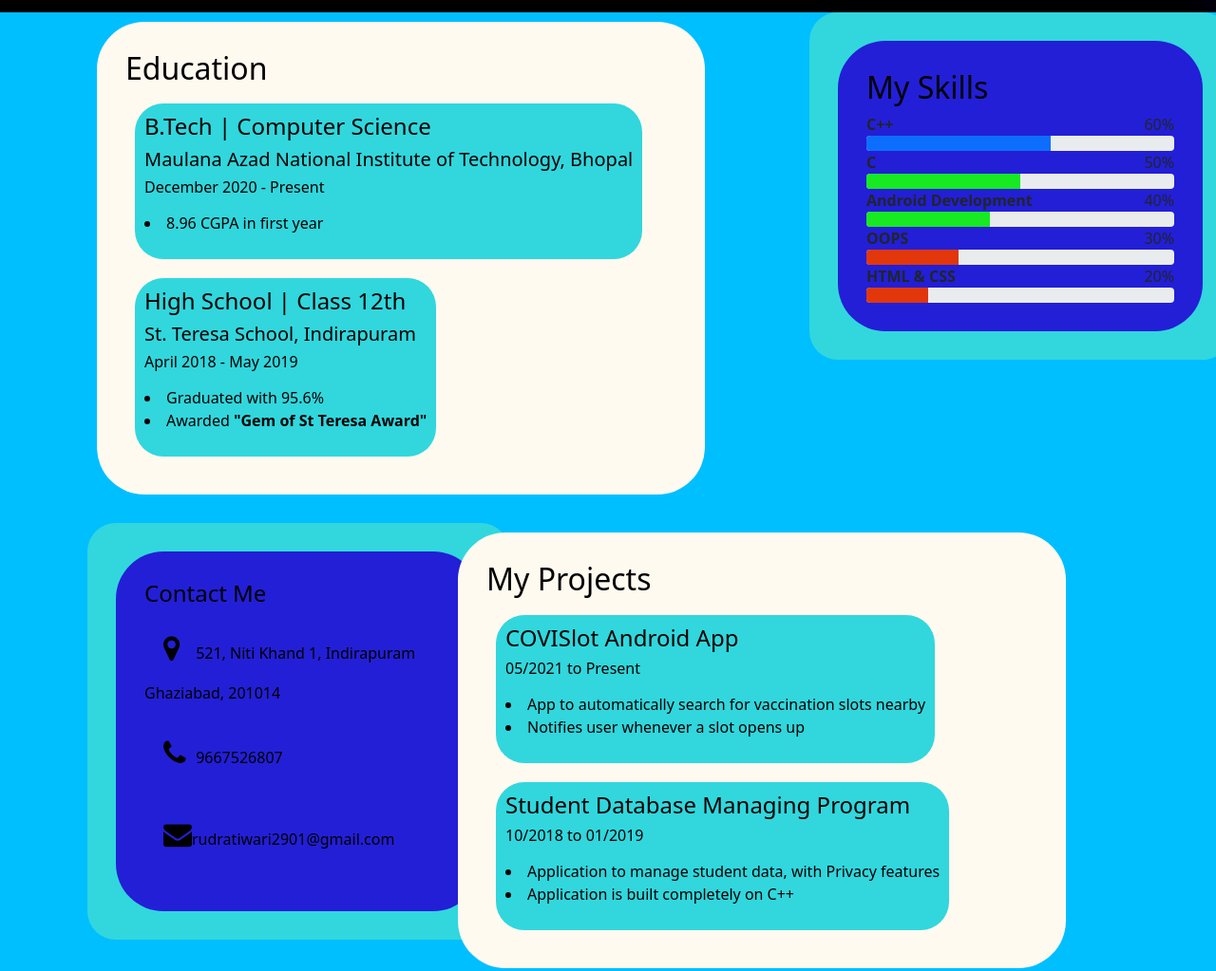
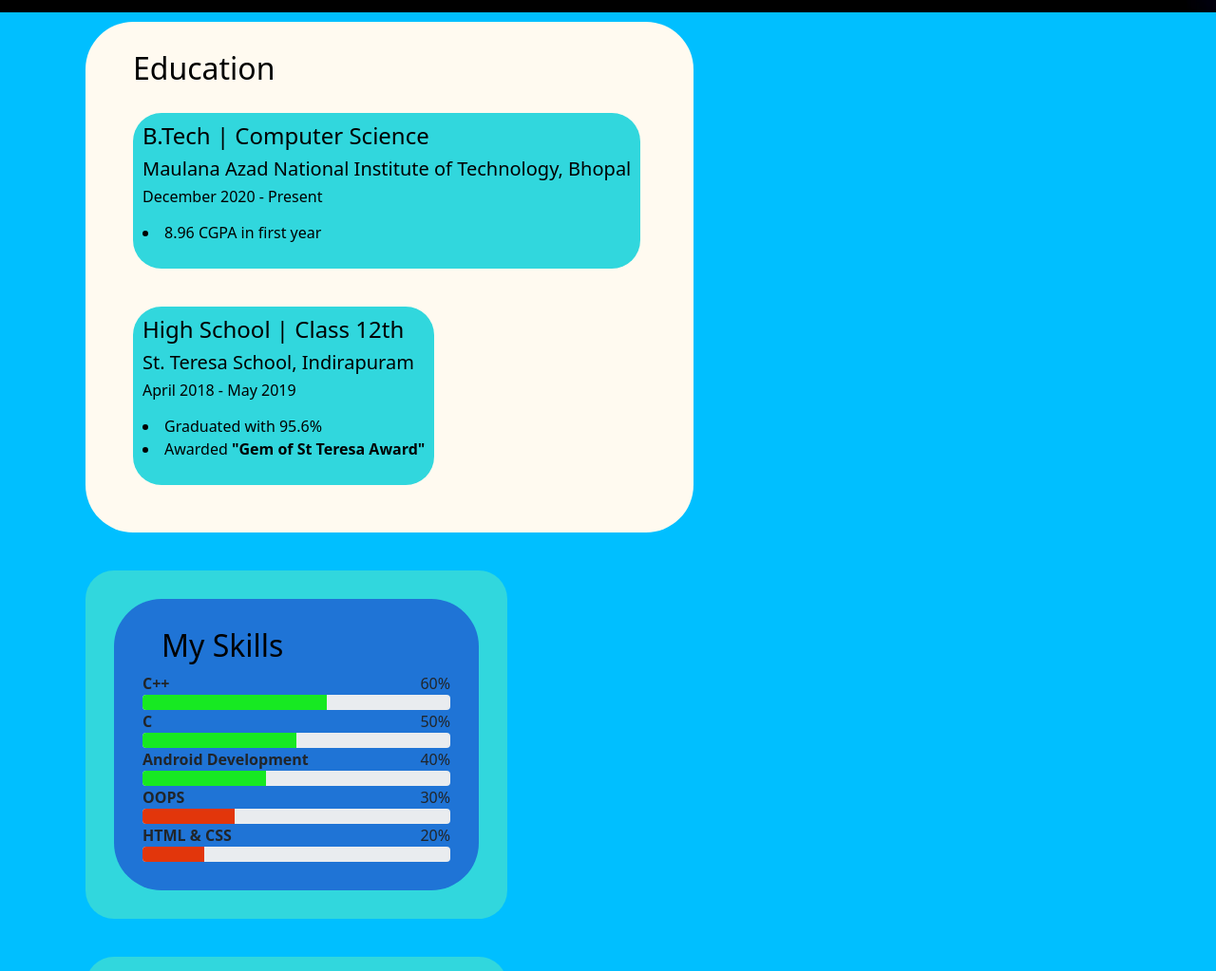
Before and after one commit to rudra2901/resume, a plain HTML site: page index.html in a window 1280 px wide. Shown: the part 797-1820 px from the top of the page at 95% size. Drawn offline with nearby package versions, Linux system fonts and the light colour scheme; a web font is replaced by a local one.

Commit message:
fix: fixed alignments of info section

```diff
--- a/index.html
+++ b/index.html
@@ -58,7 +58,6 @@
             <section id="educationDiv" class="container">
                 <div class="row">
                     <!-- Education card-->
-                    <div class="col-md-8">
                         <div class="education">
                             <h2>Education</h2>
 
@@ -104,10 +103,8 @@
                             </div>
 
                         </div>
-                    </div>
 
                     <!-- Skills Card-->
-                    <div class="col-md-4">
                         <div class="box">
                             <div id="mySkills" class="skills">
                                 <h2>My Skills</h2>
@@ -116,7 +113,7 @@
                                 <span class="pull-right">60%</span>
                                 <div class="progress">
                                     <div class="progress-bar progress-bar-primary" aria-valuenow="60" aria-valuemin="0"
-                                    aria-valuemax="100" style="width:60%;"> </div>
+                                    aria-valuemax="100" style="width:60%; background-color: rgb(23, 233, 34);"> </div>
                                 </div>
 
                                 <strong>C</strong>
@@ -148,7 +145,6 @@
                                 </div>
                             </div>
                         </div>
-                    </div>
                 </div>
             </section>
 
@@ -157,7 +153,6 @@
                 <div class="row">
 
                     <!-- Contacts card-->
-                    <div class="col-md-4">
                         <div class="box">
                             <div class="contact">
                                 <h4>Contact Me</h4>
@@ -166,10 +161,8 @@
                                 <p><i class="fa fa-envelope"></i>rudratiwari2901@gmail.com</p>
                             </div>
                         </div>
-                    </div>
 
                     <!-- Projects card-->
-                    <div class="col-md-4">
                         <div class="projectCard">
                             <h2>My Projects</h2>
 
@@ -210,7 +203,6 @@
                                 </div>
                             </div>
                         </div>
-                    </div>
                 </div>
             </section>
 
@@ -218,7 +210,6 @@
             <section id="addCourses" class="container">
                 <div class="row">
                     <!-- Courses card-->
-                    <div class="col-md-8">
                         <div class="courses">
                             <h2>Additional Courses</h2>
 
@@ -262,9 +253,7 @@
                             </div>
 
                         </div>
-                    </div>
                     <!-- Hobbies Card-->
-                    <div class="col-md-4">
                         <div class="box">
                             <div id="hobbies" class="hobby">
                                 <h2>My Hobbies</h2>
@@ -281,7 +270,6 @@
                                 </ul>
                             </div>
                         </div>
-                    </div>
                 </div>
         </section>
         </section>
--- a/styles.css
+++ b/styles.css
@@ -181,12 +181,15 @@
 h2, h4, h5, h6, p, li {
     color: black;
 }
+h2 {
+    padding-left: 20px;
+}
 .skills, .hobby, .contact {
     margin: 20px;
     padding: 30px;
     border-radius: 50px;
     width: 30vw;
-    background: #231fd6;
+    background: #1f74d6;
 }
 @media (max-width: 770px) {
     .education, .projectCard, .courses {
@@ -205,7 +208,7 @@
       padding: 30px;
       border-radius: 50px;
       width: 80vw;
-      background: #231fd6;
+      background: #1f74d6;
   }
 }
 .container {
@@ -214,9 +217,10 @@
 }
 .box {
     background: #31d7dd;
-    margin: 10px;
+    margin: 20px;
     padding: 10px;
     border:black;
     border-radius: 30px;
     width: fit-content;
+    height: fit-content;
 }
```
